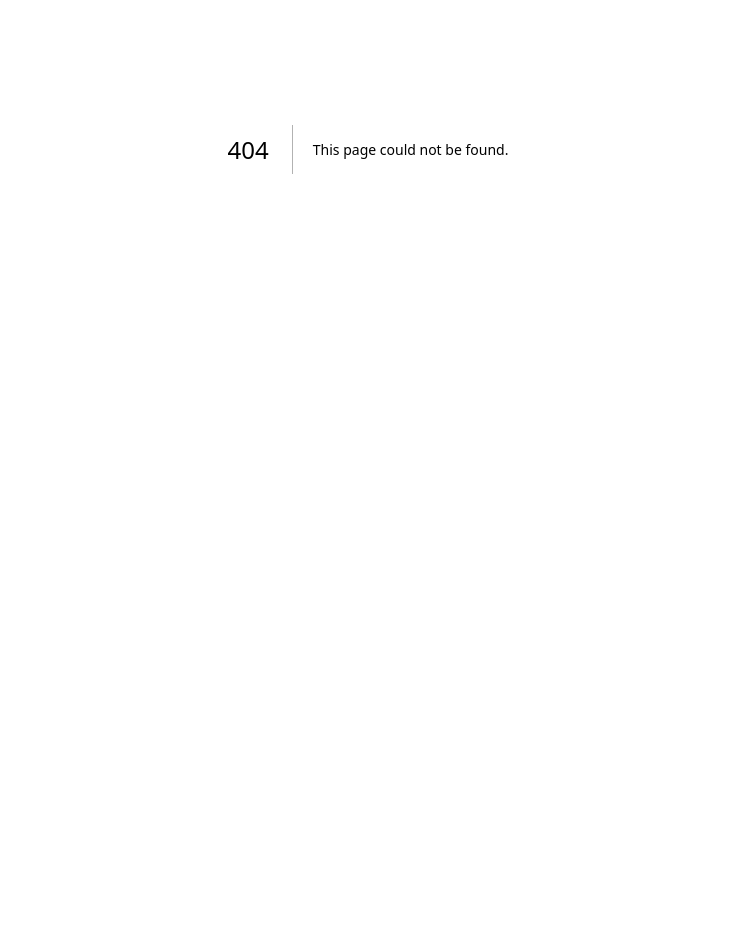
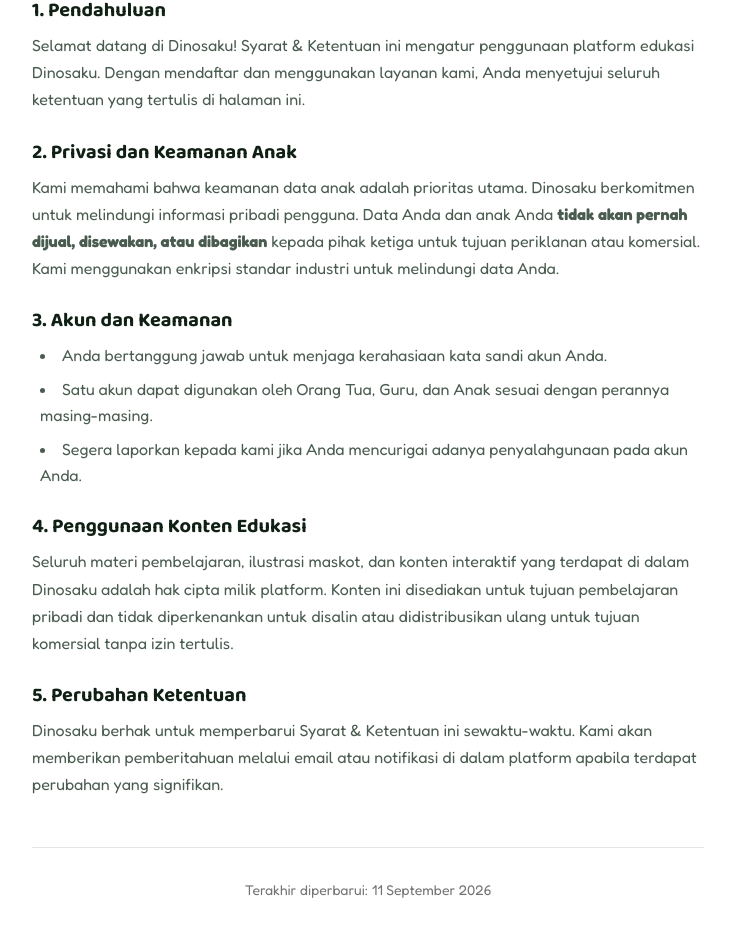
Before and after one commit to Alpucap/dinosaku, a Next.js app: page /terms in a window 1280 px wide. Before the commit this address had no page. Shown: the part 251-1188 px from the top of the page, without its empty margins (272-1003 px from the left). Before the commit the page ends 800 px from the top, so only its background shows below. Built offline with nearby package versions, Linux system fonts and the light colour scheme.

Commit message:
Update terms content & layout

```diff
--- /dev/null
+++ b/app/terms/page.tsx
@@ -0,0 +1,25 @@
+import React from 'react';
+import Link from 'next/link';
+import { TermsContent } from '@/components/shared/terms-content';
+
+export default function TermsPage() {
+    return (
+        <div className="min-h-screen bg-app font-sans text-primary p-8 md:p-16">
+            <div className="max-w-3xl mx-auto bg-surface rounded-2xl shadow-soft p-8 md:p-12 border-t-[8px] border-brand-primary">
+                <Link href="/register" className="inline-flex items-center text-sm font-semibold text-brand-primary hover:underline mb-8">
+                    &larr; Kembali
+                </Link>
+
+                <h1 className="text-4xl font-heading text-primary mb-6">Syarat & Ketentuan Dinosaku</h1>
+
+                <div className="mt-8">
+                    <TermsContent />
+                </div>
+
+                <div className="mt-12 pt-8 border-t border-border text-center text-sm text-muted-foreground">
+                    Terakhir diperbarui: 11 September 2026
+                </div>
+            </div>
+        </div>
+    );
+}
--- a/components/auth/terms-modal.tsx
+++ b/components/auth/terms-modal.tsx
@@ -7,6 +7,7 @@
     DialogFooter,
 } from "@/components/ui/dialog"
 import { Button } from "@/components/ui/button"
+import { TermsContent } from "@/components/shared/terms-content"
 
 // Type
 interface TermsModalProps {
@@ -22,32 +23,8 @@
                     <DialogTitle className="text-2xl font-heading text-primary">Syarat & Ketentuan</DialogTitle>
                 </DialogHeader>
 
-                <div className="px-6 py-2 md:px-8 md:py-4 overflow-y-auto text-secondary text-sm md:text-base leading-relaxed">
-                    <ol className="list-decimal list-outside pl-5 md:pl-6 space-y-6 marker:font-heading marker:text-primary marker:text-lg">
-                        <li className="pl-2">
-                            <h3 className="text-lg font-heading text-primary mb-2 -ml-2">Pendahuluan</h3>
-                            <p>Selamat datang di Dinosaku! Syarat & Ketentuan ini mengatur penggunaan platform edukasi Dinosaku. Dengan mendaftar dan menggunakan layanan kami, Anda menyetujui seluruh ketentuan yang tertulis.</p>
-                        </li>
-
-                        <li className="pl-2">
-                            <h3 className="text-lg font-heading text-primary mb-2 -ml-2">Privasi dan Keamanan Anak</h3>
-                            <p>Kami memahami bahwa keamanan data anak adalah prioritas utama. Dinosaku berkomitmen untuk melindungi informasi pribadi pengguna. Data Anda dan anak Anda <strong>tidak akan pernah dijual, disewakan, atau dibagikan</strong> kepada pihak ketiga untuk tujuan periklanan atau komersial. Kami menggunakan enkripsi standar industri untuk melindungi data Anda.</p>
-                        </li>
-
-                        <li className="pl-2">
-                            <h3 className="text-lg font-heading text-primary mb-2 -ml-2">Akun dan Keamanan</h3>
-                            <ul className="list-disc list-outside pl-5 space-y-1 mt-2">
-                                <li>Anda bertanggung jawab untuk menjaga kerahasiaan kata sandi akun Anda.</li>
-                                <li>Satu akun dapat digunakan oleh Orang Tua, Guru, dan Anak sesuai perannya.</li>
-                                <li>Segera laporkan kepada kami jika Anda mencurigai adanya penyalahgunaan pada akun Anda.</li>
-                            </ul>
-                        </li>
-
-                        <li className="pl-2">
-                            <h3 className="text-lg font-heading text-primary mb-2 -ml-2">Penggunaan Konten Edukasi</h3>
-                            <p>Seluruh materi pembelajaran, ilustrasi maskot, dan konten interaktif yang terdapat di dalam Dinosaku adalah hak cipta milik platform. Konten ini disediakan untuk tujuan pembelajaran pribadi dan tidak diperkenankan untuk disalin atau didistribusikan ulang untuk tujuan komersial tanpa izin tertulis.</p>
-                        </li>
-                    </ol>
+                <div className="px-6 py-2 md:px-8 md:py-4 overflow-y-auto">
+                    <TermsContent />
                 </div>
 
                 <DialogFooter className="p-6 border-t border-border bg-surface-soft">
--- /dev/null
+++ b/components/shared/terms-content.tsx
@@ -0,0 +1,42 @@
+export function TermsContent() {
+    return (
+        <div className="space-y-6 text-secondary leading-relaxed">
+            <section>
+                <h2 className="text-lg md:text-xl font-heading text-primary mb-2">1. Pendahuluan</h2>
+                <p>
+                    Selamat datang di Dinosaku! Syarat & Ketentuan ini mengatur penggunaan platform edukasi Dinosaku. Dengan mendaftar dan menggunakan layanan kami, Anda menyetujui seluruh ketentuan yang tertulis di halaman ini.
+                </p>
+            </section>
+
+            <section>
+                <h2 className="text-lg md:text-xl font-heading text-primary mb-2">2. Privasi dan Keamanan Anak</h2>
+                <p>
+                    Kami memahami bahwa keamanan data anak adalah prioritas utama. Dinosaku berkomitmen untuk melindungi informasi pribadi pengguna. Data Anda dan anak Anda <strong>tidak akan pernah dijual, disewakan, atau dibagikan</strong> kepada pihak ketiga untuk tujuan periklanan atau komersial. Kami menggunakan enkripsi standar industri untuk melindungi data Anda.
+                </p>
+            </section>
+
+            <section>
+                <h2 className="text-lg md:text-xl font-heading text-primary mb-2">3. Akun dan Keamanan</h2>
+                <ul className="list-disc list-inside space-y-2 ml-2">
+                    <li>Anda bertanggung jawab untuk menjaga kerahasiaan kata sandi akun Anda.</li>
+                    <li>Satu akun dapat digunakan oleh Orang Tua, Guru, dan Anak sesuai dengan perannya masing-masing.</li>
+                    <li>Segera laporkan kepada kami jika Anda mencurigai adanya penyalahgunaan pada akun Anda.</li>
+                </ul>
+            </section>
+
+            <section>
+                <h2 className="text-lg md:text-xl font-heading text-primary mb-2">4. Penggunaan Konten Edukasi</h2>
+                <p>
+                    Seluruh materi pembelajaran, ilustrasi maskot, dan konten interaktif yang terdapat di dalam Dinosaku adalah hak cipta milik platform. Konten ini disediakan untuk tujuan pembelajaran pribadi dan tidak diperkenankan untuk disalin atau didistribusikan ulang untuk tujuan komersial tanpa izin tertulis.
+                </p>
+            </section>
+
+            <section>
+                <h2 className="text-lg md:text-xl font-heading text-primary mb-2">5. Perubahan Ketentuan</h2>
+                <p>
+                    Dinosaku berhak untuk memperbarui Syarat & Ketentuan ini sewaktu-waktu. Kami akan memberikan pemberitahuan melalui email atau notifikasi di dalam platform apabila terdapat perubahan yang signifikan.
+                </p>
+            </section>
+        </div>
+    );
+}
```
